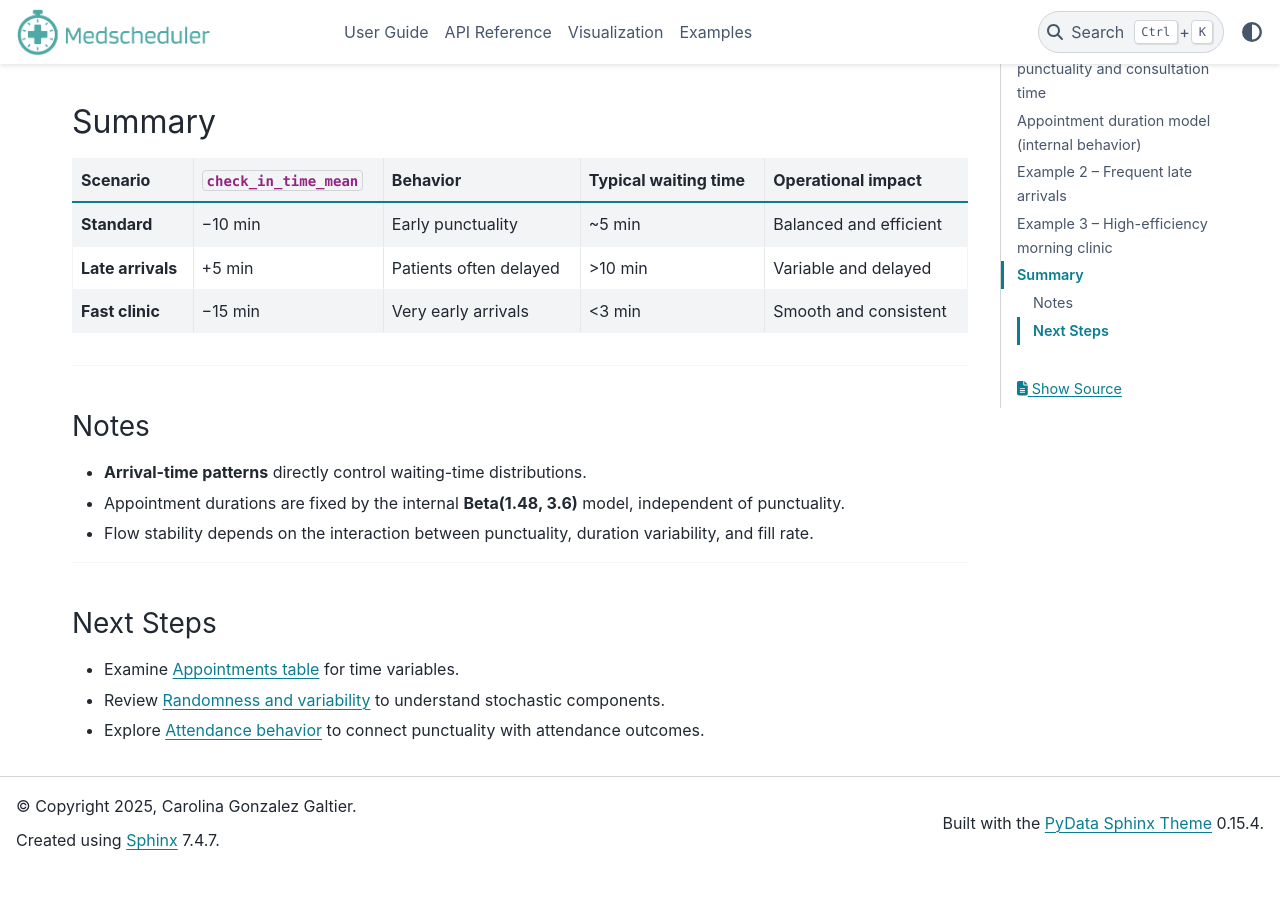
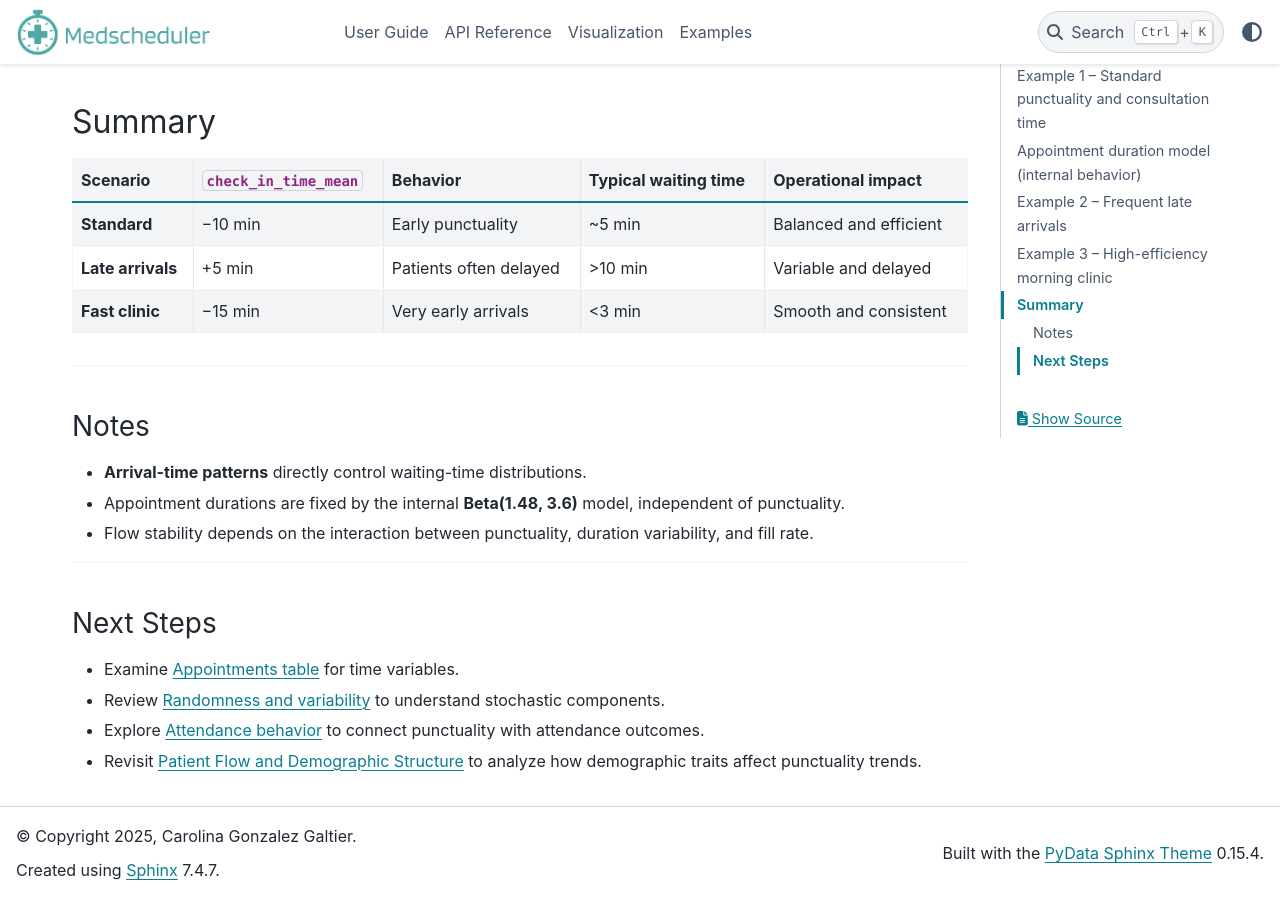
Before and after one commit to carogaltier/medscheduler, a Sphinx documentation site: the page built from docs/examples/appointment_timing_patterns.md, in a window 1280 px wide and 900 px high, scrolled down 6818 px. Built offline with Sphinx 7.4.7 and the PyData theme 0.15.4, drawn with Linux system fonts in a browser that asks for light colours; before the commit the page ends 7687 px from its top, so only the background shows below that.

Commit message:
Update appointment_timing_patterns.md

```diff
--- a/docs/examples/appointment_timing_patterns.md
+++ b/docs/examples/appointment_timing_patterns.md
@@ -151,3 +151,4 @@ This configuration suits high-volume diagnostics or vaccination sessions where s
 - Examine {doc}`../api-reference/appointments_table` for time variables.
 - Review {doc}`../api-reference/randomness_and_noise` to understand stochastic components.
 - Explore {doc}`../api-reference/attendance_behavior` to connect punctuality with attendance outcomes.
+- Revisit {doc}`patient_flow_demographics` to analyze how demographic traits affect punctuality trends.
```
